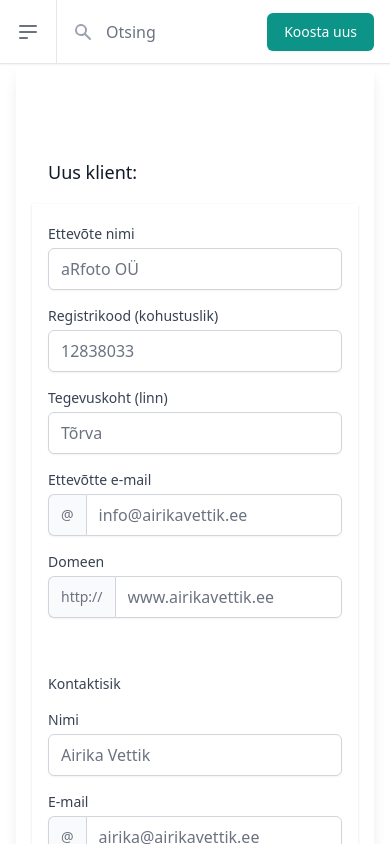
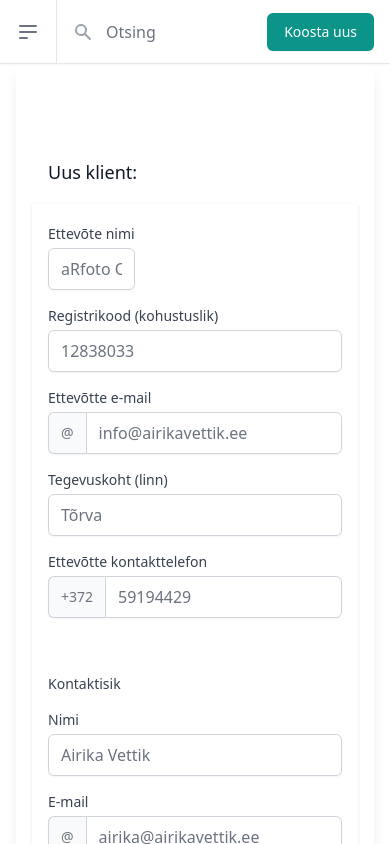
Before and after one commit to AirikaVettik/aRprojektid, a Vue app in the folder client/: page /dashboard/client in a window 390 px wide. Built offline with nearby package versions, Linux system fonts and the light colour scheme; no server answers.

Commit message:
addPartner front-end

```diff
--- a/client/src/components/viewclient.vue
+++ b/client/src/components/viewclient.vue
@@ -1,7 +1,7 @@
 <template>
   <TransitionRoot as="template" :show="open">
 
-    <Dialog as="div" class="fixed z-10 inset-0 overflow-y-auto" @close="open = false" id="modal1">
+    <Dialog as="div" class="fixed z-10 inset-0 overflow-y-auto" @close="open = false">
     <!--  -->
       <div class="flex items-end justify-center min-h-screen pt-4 px-10 pb-20 text-center sm:block sm:p-10 ">
         <TransitionChild as="template" enter="ease-out duration-300" enter-from="opacity-0" enter-to="opacity-100" leave="ease-in duration-200" leave-from="opacity-100" leave-to="opacity-0">
@@ -25,20 +25,21 @@
                           <dl class="sm:divide-y sm:divide-gray-200">
 
                               <div class="py-4 sm:py-5 sm:grid sm:grid-cols-2 sm:gap-4 sm:px-2">
-                                <dt class="text-sm font-medium text-gray-500">E-mail</dt>
+                                <dt class="text-sm font-medium text-gray-500">Ettevõtte e-mail</dt>
                                 <dd class="text-left mt-1 text-sm text-gray-900 sm:mt-0 sm:col-span-1"> {{ partner.email }}</dd>
+                              </div>
+                              <div class="py-4 sm:py-5 sm:grid sm:grid-cols-2 sm:gap-4 sm:px-2">
+                                <dt class="text-sm font-medium text-gray-500">Ettevõtte kontakttelefon</dt>
+                                <dd class="text-left mt-1 text-sm text-gray-900 sm:mt-0 sm:col-span-1"> +372 {{ partner.phone }}</dd>
                               </div>
 
                               <div class="py-4 sm:py-5 sm:grid sm:grid-cols-2 sm:gap-4 sm:px-2">
-                                <dt class="text-sm font-medium text-gray-500">Domeen</dt>
-                                <dd class="text-left mt-1 text-sm text-gray-900 sm:mt-0 sm:col-span-1">
-                                <ul v-for="(domain, index) in partner.domains" :key="domain.id" role="list" class="mb-2">
-                                      <div> {{ domain.name }} </div>
-                                    </ul></dd>
+                                <dt class="text-sm font-medium text-gray-500"> Tegevuskoht (linn)</dt>
+                                <dd class="text-left mt-1 text-sm text-gray-900 sm:mt-0 sm:col-span-1"> {{ partner.city }}</dd>
                               </div>
 
                               <div  class="py-4 sm:py-5 sm:grid sm:grid-cols-2 sm:gap-4 sm:px-2">
-                                <dt class="text-sm font-medium text-gray-500">Kontaktisik</dt>
+                                <dt class="text-sm font-medium text-gray-500">Kontaktisik(ud)</dt>
                                   <dd class="text-left mt-1 text-sm text-gray-900 sm:mt-0 sm:col-span-1">
                                     <ul v-for="(contact, index) in partner.contacts" :key="contact.id" role="list" class="mb-5">
                                       <div> {{ contact.name }} </div>
@@ -47,11 +48,6 @@
                                     </ul>
                                   </dd>
 
-                              </div>
-
-                              <div class="py-4 sm:py-5 sm:grid sm:grid-cols-2 sm:gap-4 sm:px-2">
-                                <dt class="text-sm font-medium text-gray-500">Ettevõttest</dt>
-                                <dd class="text-left mt-1 text-sm text-gray-900 sm:mt-0 sm:col-span-1">{{ partner.description }}</dd>
                               </div>
 
                               <div class="py-4 sm:py-5 sm:grid sm:grid-cols-2 sm:gap-4 sm:px-2">
--- a/client/src/views/dashboard/client/index.vue
+++ b/client/src/views/dashboard/client/index.vue
@@ -7,7 +7,7 @@
     >
       <div class="px-4 py-5 pt-10 flex-auto">
         <div class="mt-10 sm:mt-0">
-          <div class="md:grid md:grid-cols-5">
+          <div class="md:grid md:grid-cols-2">
             <div class="md:col-span-1">
               <div class="px-4 sm:px-0 pt-4">
                 <h3 class="text-lg font-medium leading-6 text-gray-900">
@@ -16,11 +16,12 @@
               </div>
             </div>
             <div class="mt-5 md:mt-4 md:col-span-6">
-              <form action="#" method="POST">
+
+              <form @submit.prevent>
                 <div class="shadow sm:rounded-md sm:overflow-hidden">
                   <div class="px-4 py-5 bg-white space-y-6 sm:p-8">
-                    <div class="grid grid-cols-3 gap-4">
-                      <div class="col-span-6 sm:col-span-2">
+                    <div class="grid grid-cols-6 gap-4">
+                      <div class="col-span-2 sm:col-span-3">
                         <label
                           for="client"
                           class="block text-sm font-medium text-gray-700"
@@ -29,15 +30,15 @@
                         </label>
                         <input
                           type="text"
-                          name="client"
-                          id="client"
-                          autocomplete="given-name"
+                          v-model="form.name"
+                          name="name"
+                          id="name"
                           class="mt-1 focus:ring-teal-500 focus:border-teal-500 block w-full shadow-sm sm:text-sm border-gray-300 rounded-md"
                           placeholder="aRfoto OÜ"
                         />
                       </div>
 
-                      <div class="col-span-6 sm:col-span-2">
+                      <div class="col-span-6 sm:col-span-3">
                         <label
                           for="id"
                           class="block text-sm font-medium text-gray-700"
@@ -45,31 +46,16 @@
                         >
                         <input
                           type="text"
-                          name="id"
-                          id="id"
+                          v-model="form.regcode"
+                          name="regcode"
+                          id="regcode"
                           autocomplete="family-name"
                           class="mt-1 focus:ring-teal-500 focus:border-teal-500 block w-full shadow-sm sm:text-sm border-gray-300 rounded-md"
                           placeholder="12838033"
                         />
                       </div>
 
-                      <div class="col-span-6 sm:col-span-2">
-                        <label
-                          for="city"
-                          class="block text-sm font-medium text-gray-700"
-                          >Tegevuskoht (linn)</label
-                        >
-                        <input
-                          type="text"
-                          name="city"
-                          id="city"
-                          autocomplete="email"
-                          class="mt-1 focus:ring-teal-500 focus:border-teal-500 block w-full shadow-sm sm:text-sm border-gray-300 rounded-md"
-                          placeholder="Tõrva"
-                        />
-                      </div>
-
-                      <div class="col-span-6 sm:col-span-1">
+                        <div class="col-span-6 sm:col-span-3">
                         <label
                           for="email"
                           class="block text-sm font-medium text-gray-700"
@@ -83,45 +69,60 @@
                           </span>
                           <input
                             type="text"
-                            name="domain"
-                            id="domain"
+                            v-model="form.email"
+                            name="email"
+                            id="email"
                             class="focus:ring-teal-500 focus:border-teal-500 flex-1 block w-full rounded-none rounded-r-md sm:text-sm border-gray-300"
                             placeholder="info@airikavettik.ee"
                           />
                         </div>
                       </div>
 
-                      <div class="col-span-6 sm:col-span-1">
+                      <div class="col-span-6 sm:col-span-3">
                         <label
-                          for="domain"
+                          for="city"
                           class="block text-sm font-medium text-gray-700"
-                          >Domeen</label
+                          >Tegevuskoht (linn)</label
                         >
+                        <input
+                          type="text"
+                          v-model="form.city"
+                          name="city"
+                          id="city"
+                          autocomplete="email"
+                          class="mt-1 focus:ring-teal-500 focus:border-teal-500 block w-full shadow-sm sm:text-sm border-gray-300 rounded-md"
+                          placeholder="Tõrva"
+                        />
+                      </div>
+
+                      <div class="col-span-6 sm:col-span-3">
+                        <label class="block text-sm font-medium text-gray-700">Ettevõtte kontakttelefon</label>
+
                         <div class="mt-1 flex rounded-md shadow-sm">
-                          <span
-                            class="inline-flex items-center px-3 rounded-l-md border border-r-0 border-gray-300 bg-gray-50 text-gray-500 text-sm"
-                          >
-                            http://
+                          <span class="inline-flex items-center px-3 rounded-l-md border border-r-0 border-gray-300 bg-gray-50 text-gray-500 text-sm">
+                            +372
                           </span>
                           <input
                             type="text"
-                            name="domain"
-                            id="domain"
+                            v-model="form.phone"
+                            name="contact-phone"
+                            id="contact-phone"
                             class="focus:ring-teal-500 focus:border-teal-500 flex-1 block w-full rounded-none rounded-r-md sm:text-sm border-gray-300"
-                            placeholder="www.airikavettik.ee"
+                            placeholder="59194429"
                           />
                         </div>
                       </div>
 
+
+
                       <div class="col-span-6">
                         <label
-                          for="city"
                           class="mt-10 block text-sm font-medium text-gray-700"
                           >Kontaktisik</label
                         >
                       </div>
 
-                      <div class="col-span-6 sm:col-span-2 lg:col-span-1">
+                      <div class="col-span-6 sm:col-span-2 lg:col-span-2">
                         <label
                           for="city"
                           class="block text-sm font-medium text-gray-700"
@@ -129,6 +130,7 @@
                         >
                         <input
                           type="text"
+                          v-model="form.contacts.name"
                           name="contact-name"
                           id="contact-name"
                           autocomplete="address-level2"
@@ -137,7 +139,7 @@
                         />
                       </div>
 
-                      <div class="col-span-6 sm:col-span-2 lg:col-span-1">
+                      <div class="col-span-6 sm:col-span-2 lg:col-span-2">
                         <label
                           for="region"
                           class="block text-sm font-medium text-gray-700"
@@ -151,8 +153,9 @@
                           </span>
                           <input
                             type="text"
-                            name="domain"
-                            id="domain"
+                            v-model="form.contacts.email"
+                            name="contact-email"
+                            id="contact-email"
                             class="focus:ring-teal-500 focus:border-teal-500 flex-1 block w-full rounded-none rounded-r-md sm:text-sm border-gray-300"
                             placeholder="airika@airikavettik.ee"
                           />
@@ -160,21 +163,17 @@
                       </div>
 
                       <div class="col-span-6 sm:col-span-2 lg:col-span-2">
-                        <label
-                          for="postal-code"
-                          class="block text-sm font-medium text-gray-700"
-                          >Telefon</label
-                        >
+                        <label class="block text-sm font-medium text-gray-700">Telefon</label>
+
                         <div class="mt-1 flex rounded-md shadow-sm">
-                          <span
-                            class="inline-flex items-center px-3 rounded-l-md border border-r-0 border-gray-300 bg-gray-50 text-gray-500 text-sm"
-                          >
+                          <span class="inline-flex items-center px-3 rounded-l-md border border-r-0 border-gray-300 bg-gray-50 text-gray-500 text-sm">
                             +372
                           </span>
                           <input
                             type="text"
-                            name="domain"
-                            id="domain"
+                            v-model="form.contacts.phone"
+                            name="contact-phone"
+                            id="contact-phone"
                             class="focus:ring-teal-500 focus:border-teal-500 flex-1 block w-full rounded-none rounded-r-md sm:text-sm border-gray-300"
                             placeholder="59194429"
                           />
@@ -182,9 +181,11 @@
                       </div>
                     </div>
                   </div>
+
                   <div class="px-4 py-3 bg-gray-50 text-right sm:px-6">
                     <button
-                      type="submit"
+
+                      @click="savePartner(form)"
                       class="inline-flex justify-center py-2 px-4 border border-transparent shadow-sm text-sm font-medium rounded-md text-white bg-teal-600 hover:bg-teal-700 focus:outline-none focus:ring-2 focus:ring-offset-2 focus:ring-teal-500"
                     >
                       Salvesta uus klient
@@ -195,7 +196,7 @@
             </div>
           </div>
         </div>
-
+        <!-- Klientide list -->
         <div class="mt-8 flex flex-col">
           <div class="-my-2 -mx-4 overflow-x-auto sm:-mx-6 lg:-mx-8">
             <div
@@ -206,31 +207,26 @@
               >
                 <div v-if="loading">Loading...</div>
                 <table v-else class="min-w-full divide-y divide-gray-300">
-                  <thead class="bg-gray-50">
+
+                  <thead class="bg-gray-50 ">
                     <tr>
                       <th
                         scope="col"
-                        class="px-3 py-3.5 text-right text-sm font-semibold text-gray-900"
+                        class="px-3 py-3.5 w-2/6 text-right text-sm font-semibold text-gray-900"
                       >
                         Klient
                       </th>
                       <th
                         scope="col"
-                        class="px-3 py-3.5 text-right text-sm font-semibold text-gray-900"
+                        class="px-3 py-3.5 w-2/6 text-right text-sm font-semibold text-gray-900"
                       >
                         E-mail
                       </th>
                       <th
                         scope="col"
-                        class="px-3 py-3.5 text-right text-sm font-semibold text-gray-900"
+                        class="px-3 py-3.5 w-2/6 text-right text-sm font-semibold text-gray-900"
                       >
                         Kontaktisik
-                      </th>
-                      <th
-                        scope="col"
-                        class="px-3 py-3.5 text-right text-sm font-semibold text-gray-900"
-                      >
-                        Domeen
                       </th>
                       <th scope="col" class="relative py-3 sm:pr-6">
                         <span class="sr-only">Vaata</span>
@@ -238,8 +234,12 @@
                       <th scope="col" class="relative py-3 sm:pr-6">
                         <span class="sr-only">Muuda</span>
                       </th>
+                      <th scope="col" class="relative py-3 sm:pr-6">
+                        <span class="sr-only">Kustuta</span>
+                      </th>
                     </tr>
                   </thead>
+
                   <tbody class="text-right divide-y divide-gray-200 bg-white">
                     <tr
                       v-for="partner in partners"
@@ -248,7 +248,7 @@
                       <td
                         class="whitespace-nowrap py-4 pl-4 pr-3 text-sm sm:pl-6"
                       >
-                        <div class="font-medium text-gray-900">
+                        <div class="font-medium text-base text-gray-900">
                           {{ partner.name }}
                         </div>
                         <div class="font-medium text-gray-500">
@@ -270,16 +270,9 @@
                         <div class="text-gray-500">{{ partner.contacts[0].phone }}</div>
                       </td>
 
-                      <td
-
-                        class="whitespace-nowrap px-3 py-4 text-sm text-gray-500"
-                      >
-                        <div class="text-gray-900">{{ partner.domains[0].name }}</div>
-                      </td>
-
-                      <td class="relative whitespace-nowrap text-center">
+                      <td class="relative whitespace-nowrap text-center pl-4 pr-2">
                         <div>
-                          <button @click="showPartner(partner.regcode)" data-bs-target="#modal1">
+                          <button @click="showPartner(partner.regcode)" >
                             <EyeIcon
                               class="flex-shrink-0 h-6 w-6 text-gray-400"
                               aria-hidden="true"
@@ -291,6 +284,15 @@
                       <td class="relative whitespace-nowrap text-center pr-2">
                         <button>
                           <PencilIcon
+                            class="flex-shrink-0 h-6 w-6 text-gray-400"
+                            aria-hidden="true"
+                          />
+                        </button>
+                      </td>
+
+                      <td class="relative whitespace-nowrap text-center pr-4">
+                        <button>
+                          <XIcon
                             class="flex-shrink-0 h-6 w-6 text-gray-400"
                             aria-hidden="true"
                           />
@@ -310,15 +312,17 @@
 </template>
 
 <script>
-import { ref } from "vue";
-import { PencilIcon, EyeIcon } from "@heroicons/vue/solid";
+import { ref , reactive } from "vue";
+import { useField, useForm,  } from 'vee-validate';
+import { PencilIcon, EyeIcon, XIcon } from "@heroicons/vue/solid";
 import Viewclient from "../../../components/viewclient.vue";
-import { getPartners, getPartner } from "../../../api/partners.js";
+import { getPartners, getPartner, addPartner } from "../../../api/partners.js";
 
 export default {
   components: {
     PencilIcon,
     EyeIcon,
+    XIcon,
     Viewclient,
   },
 
@@ -347,6 +351,23 @@ export default {
       partner.value = await getPartner(regcode);
     }
 
+    const form = reactive({
+      name: '',
+      regcode: '',
+      city: '',
+      email: '',
+      phone: '',
+      contacts: {
+        name: '',
+        email: '',
+        phone: ''
+      }
+    })
+
+    const savePartner = async(form) => {
+      form.value = await addPartner(form)
+      partners.value = await getPartners();
+    }
 
 
     return {
@@ -354,6 +375,8 @@ export default {
       partner,
       display,
       showPartner,
+      form,
+      savePartner,
       loading,
     };
   },
```
Also changed, not shown: client/src/api/partners.js (+9 -0 lines), 1 other file (tests, documents, lock files or other folders).
